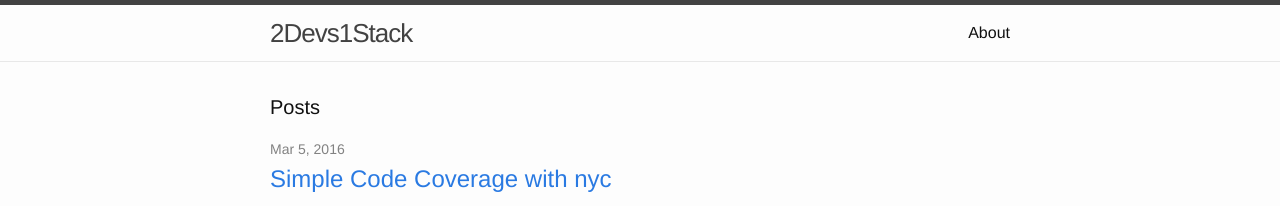
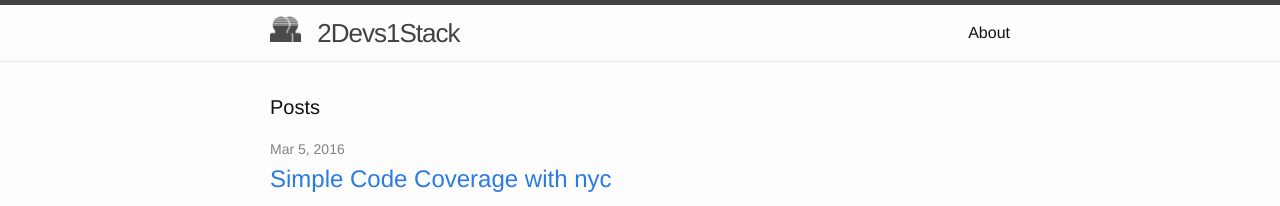
Before and after one commit to 2devs1stack/2devs1stack.github.io, a Jekyll site: the page built from index.html, in a window 1280 px wide. Shown: the top 206 px of the page. Built offline with Jekyll 4.4.1, drawn with Linux system fonts in a browser that asks for light colours.

Commit message:
adding logo

```diff
--- a/_includes/header.html
+++ b/_includes/header.html
@@ -2,7 +2,10 @@
 
   <div class="wrapper">
 
-    <a class="site-title" href="{{ site.baseurl }}/">{{ site.title }}</a>
+    <a class="site-title" href="{{ site.baseurl }}/">
+      <img class="site-icon" src="/images/2devs1stack-gray.png" />
+      <span class="site-title-text">{{ site.title }}</span>
+    </a>
 
     <nav class="site-nav">
       <a href="#" class="menu-icon">
--- a/css/main.scss
+++ b/css/main.scss
@@ -51,3 +51,14 @@ $on-laptop:        800px;
         "layout",
         "syntax-highlighting"
 ;
+
+.site-icon {
+  width: 31px;
+  height: 31px;
+  margin-right: 10px;
+  vertical-align: baseline;
+}
+
+.site-title-text {
+
+}
```
Also changed, not shown: images/2devs1stack-gray.png (added).
